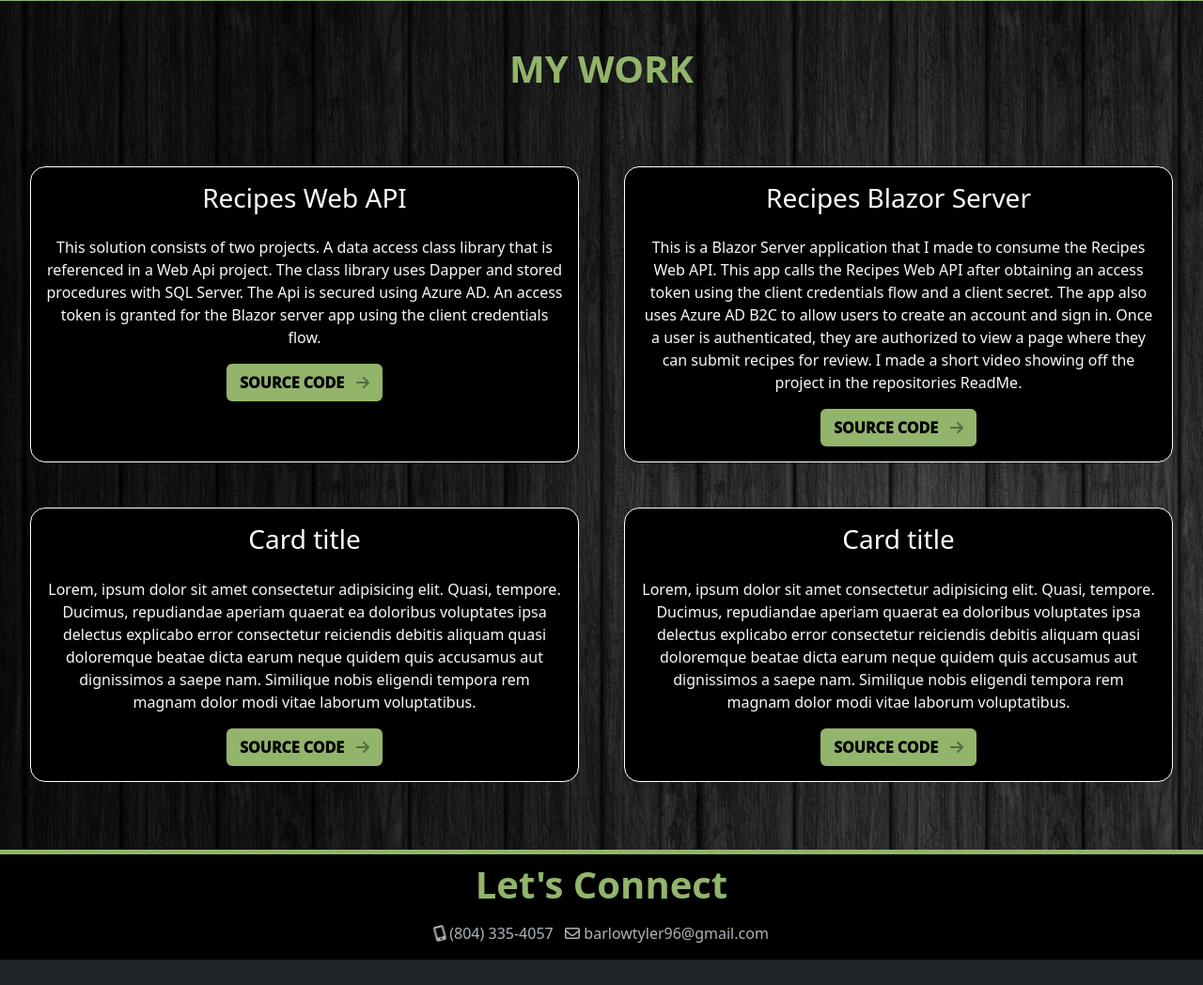
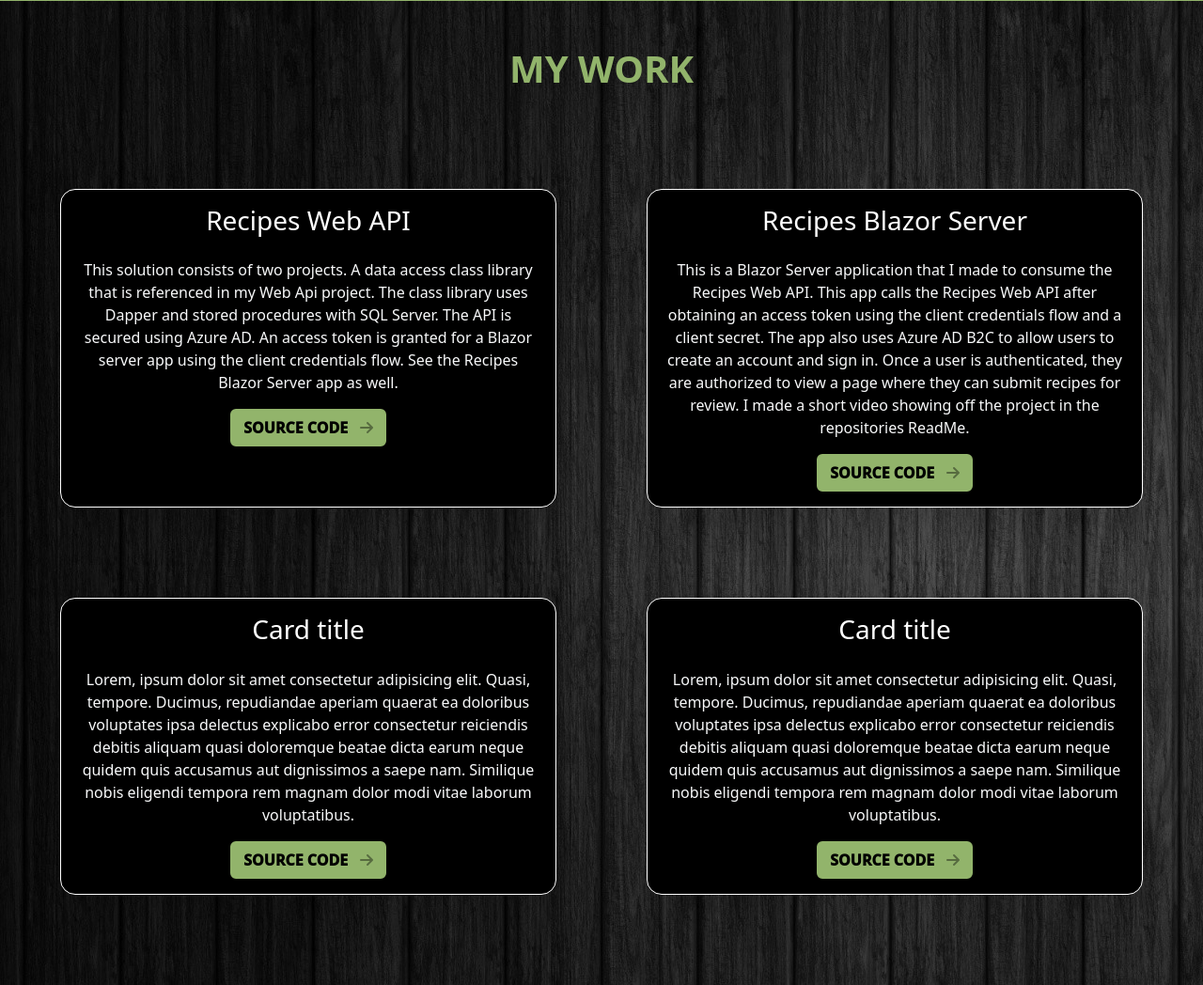
Before and after one commit to barlowtyler96/FinalPortfolioWebsite, a website: page index.html in a window 1280 px wide. Shown: the part 691-1739 px from the top of the page at 94% size. Before the commit the page ends 1712 px from the top, so only its background shows below. Drawn offline with Linux system fonts and the light colour scheme.

Commit message:
layout changes

```diff
--- a/index.html
+++ b/index.html
@@ -86,8 +86,8 @@
                     MY WORK
                 </div>
             </div>
-            <div class="row pb-5 border-bottom border-5 border-primary px-2">
-                <div class="col-sm-12 col-md-6 p-4" >
+            <div class="row pb-5 border-bottom border-5 border-primary px-3">
+                <div class="col-sm-12 col-md-6 p-5" >
                     <div class="card bg-black h-100 border-1 border-white rounded-4 shadow-lg">
                         <h5 class="card-title pt-3 h3 text-center text-white">
                             Recipes Web API
@@ -95,9 +95,9 @@
                         <div class="card-body text-center text-light">
                             <p class="card-text">
                                 This solution consists of two projects. A data access class library that is referenced
-                                in a Web Api project. The class library uses Dapper and stored procedures with SQL Server. The Api
-                                is secured using Azure AD. An access token is granted for the Blazor server app
-                                using the client credentials flow.
+                                in my Web Api project. The class library uses Dapper and stored procedures with SQL Server. The API
+                                is secured using Azure AD. An access token is granted for a Blazor server app
+                                using the client credentials flow. See the Recipes Blazor Server app as well.
                             </p>
                             <a href="https://github.com/barlowtyler96/RecipesApiApp" class="btn btn-custom btn-primary text-black border-primary border-2"
                                 target=”_blank”>SOURCE CODE &nbsp
@@ -106,7 +106,7 @@
                         </div>
                     </div>
                 </div>
-                <div class="col-sm-12 col-md-6 p-4">
+                <div class="col-sm-12 col-md-6 p-5">
                     <div class="card bg-black h-100 border-1 border-white rounded-4 shadow-lg">
                         <h5 class="card-title pt-3 h3 text-center text-white" >
                             Recipes Blazor Server
@@ -126,7 +126,7 @@
                     </div>
                     </div>
                 </div>
-                <div class="col-sm-12 col-md-6 p-4">
+                <div class="col-sm-12 col-md-6 p-5">
                     <div class="card bg-black h-100 border-1 border-white rounded-4 shadow-lg">
                         <h5 class="card-title pt-3 h3 text-center text-white">
                             Card title
@@ -145,7 +145,7 @@
                     </div>
                     </div>
                 </div>
-                <div class="col-sm-12 col-md-6 p-4">
+                <div class="col-sm-12 col-md-6 p-5">
                     <div class="card bg-black h-100 border-1 border-white rounded-4 shadow-lg">
                         <h5 class="card-title pt-3 h3 text-center text-white">
                             Card title</h5>
```
